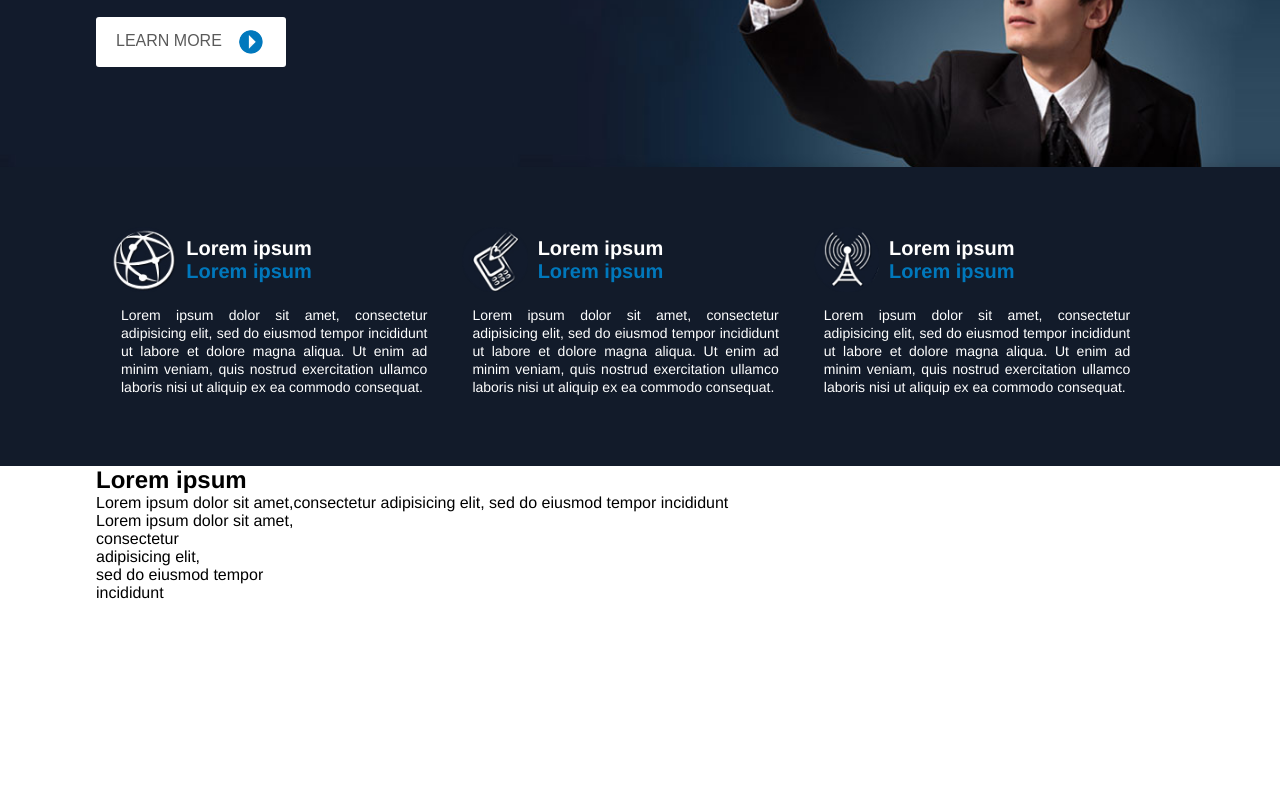
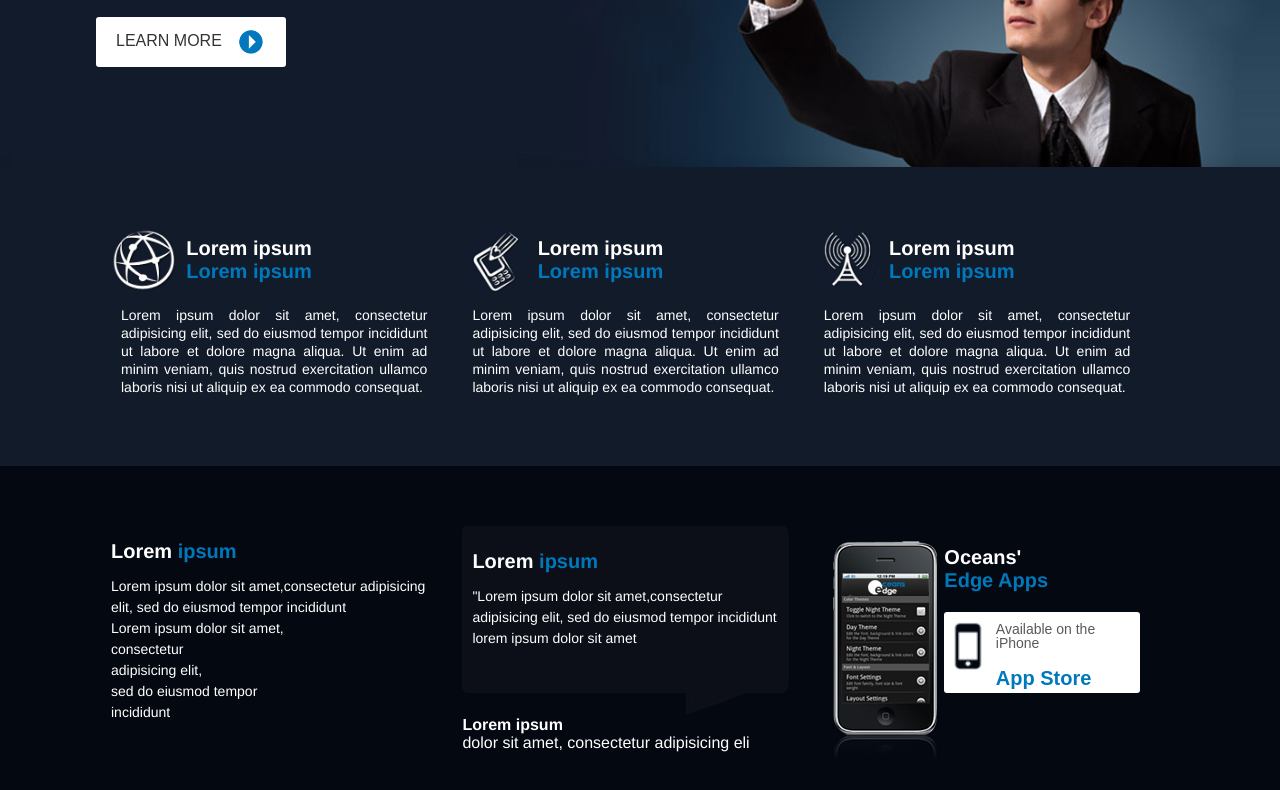
Before and after one commit to nijhoom/ssb120-hw3, a plain HTML site: page index.html in a window 1280 px wide. Shown: the part 434-1224 px from the top of the page. Before the commit the page ends 1036 px from the top, so only its background shows below. Drawn offline with Linux system fonts and the light colour scheme.

Commit message:
Add files via upload

```diff
--- a/css/style.css
+++ b/css/style.css
@@ -1,6 +1,9 @@
 *{
 	margin:0;
 	padding: 0;
+}
+a{
+	text-decoration: none;
 }
 body{
 	margin:0;
@@ -110,10 +113,12 @@ header{
 	margin-top: 20px;
 	border:none;
 	border-radius: 3px;
-	color:#5a5a5a;
 	font-size: 16px;
 	background-color: white;
 	text-transform: uppercase;
+}
+.banner-content button a{
+	color:#333333;
 }
 .banner-content button span{
 	padding: 10px 0;
@@ -155,11 +160,11 @@ header{
 	padding-left:10px;
 	margin-top: 10px;
 }
-.service-title h1{
+.service-title h1,.about-third-right h1{
 	color:#ffffff;
 	font-size: 20px;
 }
-.service-title h2{
+.service-title h2,.about-third-right h2{
 	color:#0078BC;
 	font-size: 20px;
 }
@@ -173,3 +178,98 @@ header{
 	font-size: 14px;
 	line-height: 18px;
 }
+/*about section styles*/
+.about {
+	background-color: #040811;
+	padding:50px 0px;
+}
+
+.wrapper {
+}
+
+.about-single {
+	width:30%;
+	float:left;
+	padding:10px;
+	margin-left: 5px;
+}
+
+.about-title {
+}
+.about-title h2{
+	color:#ffffff;
+	font-size: 20px;
+	line-height: 2.5;
+}
+
+.about-title span{
+	color:#0078BC;
+}
+
+.about-content {
+}
+.about-content p{
+	color:#ffffff;
+	font-size: 14px;
+	line-height: 1.5;
+}
+.about-single-middle {
+	background-image: url('../images/quote.png');
+	background-repeat: no-repeat;
+	background-position: center center;
+	background-size: cover;
+	padding: 10px;
+	min-height: 170px;
+}
+.about-single-middle-bottom-content{
+	color:#ffffff;
+}
+.about-third-left {
+	float:left;
+	width:40%;
+}
+
+.about-third-right {
+	float:right;
+	width:60%;
+	margin-top: 20px;
+}
+.btn-style{
+	text-transform: none;
+	background-color:#ffffff;
+	padding:5px;
+	margin-top: 20px;
+	border:none;
+	border-radius: 3px;
+	color:#5a5a5a;
+	font-size: 16px;
+	background-color: white;
+	width:100%;
+}
+.btn-left{
+	float: left;
+	width:20%;
+}
+.btn-left span{
+
+}
+.btn-left span img{
+width:100%;
+vertical-align: middle;
+}
+
+.btn-right{
+	float: right;
+	width:75%;
+	text-align: left;
+	margin-left: 5px;
+}
+.btn-right p{
+	font-size:14px;
+	line-height: 1;
+	margin-top:5px;
+}
+.btn-right h2{
+	font-size:20px;
+	line-height: 1;
+}
--- a/index.html
+++ b/index.html
@@ -35,7 +35,7 @@
 				<h1>Communications Solutions</h1>
 				<p>Lorem ipsum dolor sit amet, consectetur adipisicing elit, sed do eiusmod
 				tempor incididunt ut labore et dolore magna aliqua.</p>
-				<button>Learn More <span><img src="images/learn-more.png"></span></button>
+				<button><a href="#">Learn More <span><img src="images/learn-more.png"></span></a></button>
 			</div>
 		</div>
 	</section>
@@ -105,7 +105,7 @@
 		<div class="wrapper">
 			<div class="about-single">
 				<div class="about-title">
-					<h2>Lorem ipsum</h2>
+					<h2>Lorem <span>ipsum</span></h2>
 				</div>
 				<div class="about-content">
 					<p>Lorem ipsum dolor sit amet,consectetur adipisicing elit, sed do eiusmod
@@ -114,6 +114,41 @@
 					tempor<br> incididunt</p>
 				</div>
 			</div>
+			<div class="about-single">
+				<div class="about-single-middle">
+					<div class="about-title">
+					<h2>Lorem <span>ipsum</span></h2>
+				</div>
+				<div class="about-content">
+					<p>"Lorem ipsum dolor sit amet,consectetur adipisicing elit, sed do eiusmod
+					tempor incididunt lorem ipsum dolor sit amet</p>
+				</div>
+
+				</div>
+				<div class="about-single-middle-bottom-content">
+					<p><b>Lorem ipsum</b><br>dolor sit amet, consectetur adipisicing eli</p>
+				</div>
+
+			</div>
+			<div class="about-single">
+				<div class="about-third-left">
+					<img src="images/mobile.png" alt="mobile image">
+				</div>
+				<div class="about-third-right">
+					<h1>Oceans'</h1>
+					<h2>Edge Apps</h2>
+					<button class="btn-style">
+						<div class="btn-left">
+							<span>
+								<img src="images/iphone.png" alt="iphone icon">
+							</span>
+						</div>
+						<div class="btn-right">
+							<p>Available on the iPhone</p><br><h2>App Store</h2>
+						</div>
+					</button>
+				</div>
+			</div>
 
 		</div>
 	</section>
```
Also changed, not shown: images/iphone.png (added), images/mobile.png (added), images/quote.png (added).
